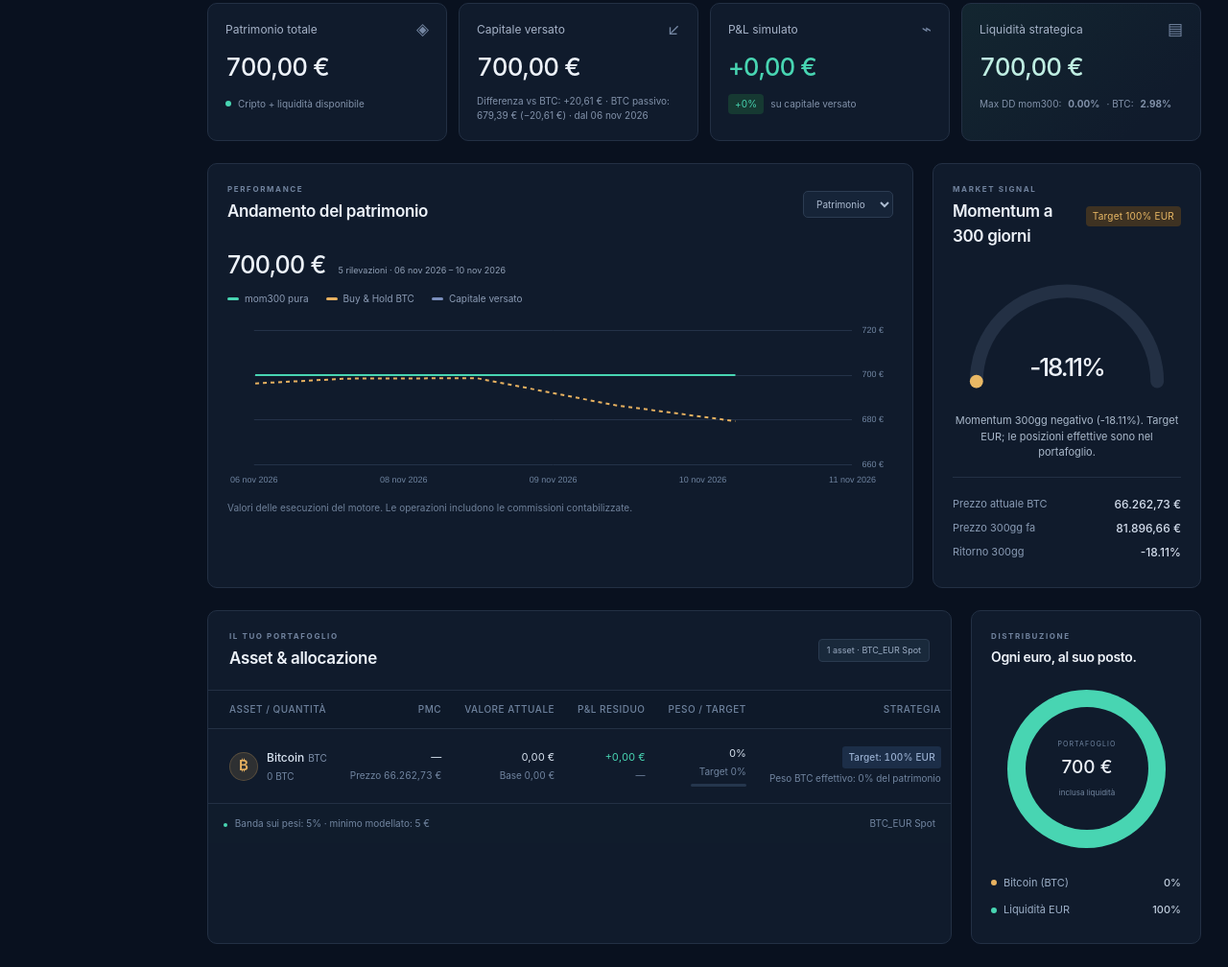
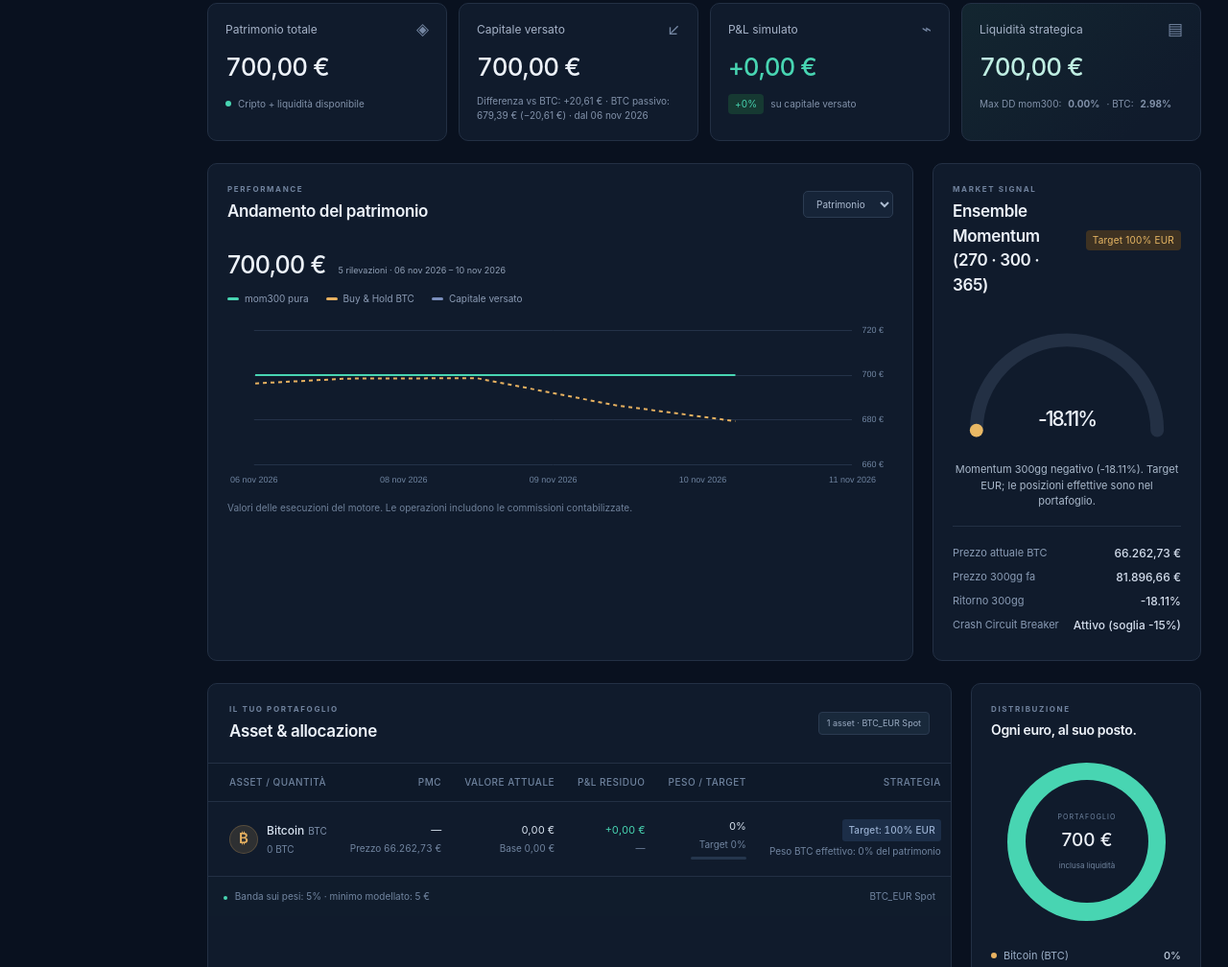
Before and after one commit to Maurantz/quant-5-monitor-public, a plain HTML site: page index.html in a window 1280 px wide. Shown: the part 889-1897 px from the top of the page at 96% size. Drawn offline with Linux system fonts and the light colour scheme.

Commit message:
Update simulation monitor

```diff
--- a/app.js
+++ b/app.js
@@ -470,7 +470,7 @@
       const ens = mom.ensemble;
       const votes = ens?.votes ?? (isBull ? 3 : 0);
 
-      $('signal-title').textContent = ens ? 'Ensemble Momentum (270 · 300 · 365)' : 'Momentum a 300 giorni';
+      $('signal-title').textContent = isMom300 ? 'Ensemble Momentum (270 · 300 · 365)' : 'Indice di rischio';
 
       if (isCb) {
         $('risk-zone').textContent = 'Crollo -15% · 100% Cash';
@@ -483,7 +483,7 @@
         $('risk-zone').textContent = presentation.historical ? (isBull ? 'TORO (storico)' : 'ORSO (storico)') : (isBull ? 'Target 100% BTC' : 'Target 100% EUR');
         if (snapshot.strategy_details?.awaiting_rebalance) $('risk-zone').textContent = presentation.historical ? 'Attesa lunedì · snapshot' : 'Nuovo segnale · attesa lunedì';
         $('risk-zone').className = `pill ${isBull && !presentation.historical && !snapshot.strategy_details?.awaiting_rebalance ? 'positive' : 'warning'}`;
-        $('risk-score').textContent = `${mom.return >= 0 ? '+' : ''}${retPct}%`;
+        $('risk-score').textContent = ens ? `${votes}/3 Voti Toro` : `${mom.return >= 0 ? '+' : ''}${retPct}%`;
         const detailText = ens ?
           `Ensemble a Maggioranza: ${votes} su 3 modelli concordano (${isBull ? 'Toro' : 'Orso'}). Target ${isBull ? '100% BTC' : '100% EUR'}; le posizioni effettive sono nel portafoglio.` :
           `Momentum 300gg ${mom.return > 0 ? 'positivo' : mom.return < 0 ? 'negativo' : 'nullo'} (${mom.return >= 0 ? '+' : ''}${retPct}%). Target ${isBull ? 'BTC' : 'EUR'}; le posizioni effettive sono nel portafoglio.`;
@@ -491,7 +491,8 @@
         if (snapshot.strategy_details?.awaiting_rebalance) {
           $('risk-description').textContent += ` Il target deliberato resta ${snapshot.strategy_details.last_decision_signal === 1 ? '100% BTC' : '100% EUR'} fino al prossimo controllo settimanale (${snapshot.strategy_details.next_rebalance_date}).`;
         }
-        $('gauge-fill').style.strokeDasharray = `${isBull ? 100 : 0} 100`;
+        const gaugePct = ens ? Math.round((votes / 3) * 100) : (isBull ? 100 : 0);
+        $('gauge-fill').style.strokeDasharray = `${gaugePct} 100`;
         $('gauge-fill').style.stroke = isBull && !presentation.historical && !snapshot.strategy_details?.awaiting_rebalance ? '#48d5b2' : '#eab965';
       }
 
@@ -514,11 +515,28 @@
           compLabels[2].textContent = 'Ritorno 300gg';
         }
       }
+      const cbRow = $('cb-row');
+      if (cbRow) {
+        cbRow.hidden = !isMom300;
+        const cbStatus = $('cb-status');
+        if (cbStatus) {
+          if (isCb) {
+            cbStatus.textContent = `INNESCATO (${(snapshot.circuit_breaker_triggered.drop_7d * 100).toFixed(1)}%)`;
+            cbStatus.style.color = 'var(--red)';
+          } else {
+            const drop7 = mom.drop_7d != null ? ` · 7d: ${(mom.drop_7d * 100).toFixed(1)}%` : '';
+            cbStatus.textContent = `Attivo (soglia -15%${drop7})`;
+            cbStatus.style.color = '';
+          }
+        }
+      }
     } else {
       const [label,tone,description]=zone(risk);$('risk-zone').textContent=presentation.historical?`${label} · snapshot`:label;$('risk-zone').className=`pill ${presentation.historical?'warning':tone}`;$('risk-score').textContent=risk??'—';$('risk-description').textContent=presentation.historical?'Indice rilevato nello snapshot. Segnale non attuale.':description;
       $('gauge-fill').style.strokeDasharray=`${risk??0} 100`;$('gauge-fill').style.stroke=presentation.historical?'#eab965':risk>=75?'#f18c99':risk>68||risk<30?'#eab965':'#48d5b2';
+      const cbRow = $('cb-row');
+      if (cbRow) cbRow.hidden = true;
     }
-    $('signal-title').textContent=isMom300?(isEnsemble?'Ensemble Momentum (270 · 300 · 365)':'Momentum a 300 giorni'):'Indice di rischio';
+    $('signal-title').textContent = isMom300 ? 'Ensemble Momentum (270 · 300 · 365)' : 'Indice di rischio';
     document.querySelector('.risk-card').classList.toggle('momentum',isMom300);
     $('signal-scale').hidden=isMom300;
     document.querySelectorAll('.gauge-axis').forEach(label=>{label.style.display=isMom300?'none':'';});
--- a/index.html
+++ b/index.html
@@ -50,7 +50,7 @@
       </section>
       <section class="analytics-grid" aria-label="Grafici e indice di rischio">
         <article class="card history-card"><div class="section-heading"><div><p class="eyebrow">PERFORMANCE</p><h2>Andamento del patrimonio</h2></div><select id="chart-view" aria-label="Serie del grafico"><option value="value">Patrimonio</option><option value="pnl">P&L in euro</option></select></div><div class="chart-summary"><strong id="chart-value">—</strong><span id="chart-note" class="muted">Storico degli snapshot</span></div><div class="chart-legend" id="chart-legend"><span><i class="teal"></i> <span id="chart-series-label">Patrimonio</span></span><span id="benchmark-legend" hidden><i style="background:#e7b160"></i> Buy &amp; Hold BTC</span><span id="capital-legend"><i class="slate"></i> Capitale versato</span></div><div id="history-chart" class="history-chart" aria-label="Storico del patrimonio" role="img"></div><p id="history-empty" class="chart-caption">Lo storico si popola con le esecuzioni del motore.</p></article>
-        <article class="card risk-card"><div class="section-heading"><div><p class="eyebrow">MARKET SIGNAL</p><h2 id="signal-title">Indice di rischio</h2></div><span id="risk-zone" class="pill neutral">In attesa</span></div><div class="risk-gauge"><svg viewBox="0 0 240 142" aria-hidden="true"><path class="gauge-track" d="M 25 120 A 95 95 0 0 1 215 120"/><path id="gauge-fill" class="gauge-fill" d="M 25 120 A 95 95 0 0 1 215 120" pathLength="100"/><text class="gauge-axis" x="20" y="140">0</text><text class="gauge-axis" x="202" y="140">100</text></svg><div class="gauge-value"><strong id="risk-score">—</strong><span id="signal-scale">/ 100</span></div></div><p id="risk-description" class="risk-description">Importa uno snapshot per leggere il segnale del motore.</p><div class="risk-components"><div><span>RSI · 14 settimane</span><strong id="rsi">—</strong></div><div><span>Prezzo / media 200W</span><strong id="wma">—</strong></div><div><span>Fear & Greed</span><strong id="fng">—</strong></div></div></article>
+        <article class="card risk-card"><div class="section-heading"><div><p class="eyebrow">MARKET SIGNAL</p><h2 id="signal-title">Ensemble Momentum (270 · 300 · 365)</h2></div><span id="risk-zone" class="pill neutral">In attesa</span></div><div class="risk-gauge"><svg viewBox="0 0 240 142" aria-hidden="true"><path class="gauge-track" d="M 25 120 A 95 95 0 0 1 215 120"/><path id="gauge-fill" class="gauge-fill" d="M 25 120 A 95 95 0 0 1 215 120" pathLength="100"/><text class="gauge-axis" x="20" y="140">0</text><text class="gauge-axis" x="202" y="140">100</text></svg><div class="gauge-value"><strong id="risk-score">—</strong><span id="signal-scale">/ 100</span></div></div><p id="risk-description" class="risk-description">Importa uno snapshot per leggere il segnale del motore.</p><div class="risk-components"><div><span>RSI · 14 settimane</span><strong id="rsi">—</strong></div><div><span>Prezzo / media 200W</span><strong id="wma">—</strong></div><div><span>Fear & Greed</span><strong id="fng">—</strong></div><div id="cb-row" hidden><span>Crash Circuit Breaker</span><strong id="cb-status">Attivo (soglia -15%)</strong></div></div></article>
       </section>
       <section class="portfolio-grid" id="assets">
         <article class="card assets-card"><div class="section-heading"><div><p class="eyebrow">IL TUO PORTAFOGLIO</p><h2>Asset & allocazione</h2></div><span class="subtle-badge">BTC_EUR Spot</span></div><div class="table-scroll"><table><caption class="sr-only">Quantità, prezzo medio di carico, valori e stato delle strategie per ciascuna criptovaluta.</caption><thead><tr><th scope="col">Asset / Quantità</th><th scope="col">PMC</th><th scope="col">Valore attuale</th><th scope="col">P&L residuo</th><th scope="col">Peso / Target</th><th scope="col">Strategia</th><th scope="col">Trailing stop</th></tr></thead><tbody id="asset-rows"></tbody></table></div><div class="table-foot"><span><i class="tiny-dot teal"></i> Tolleranza rotazione: 5% · Ordine minimo: 5 €</span><span>BTC_EUR Spot</span></div></article>
```
Also changed, not shown: styles.css.
